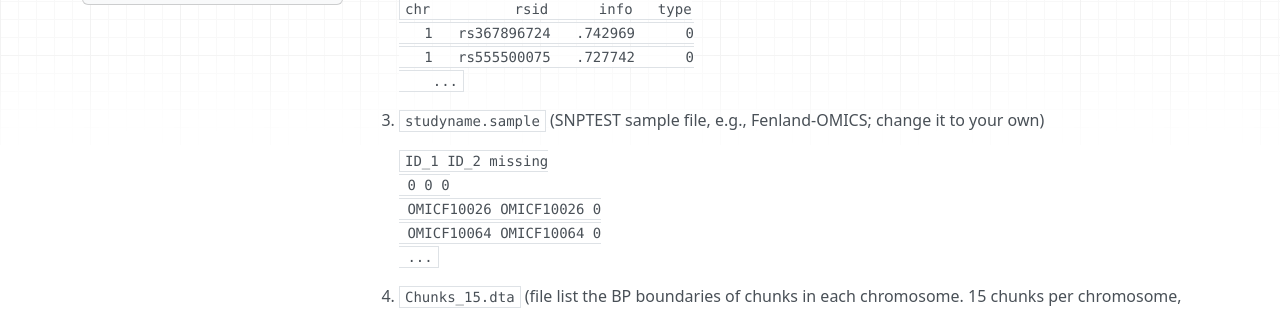
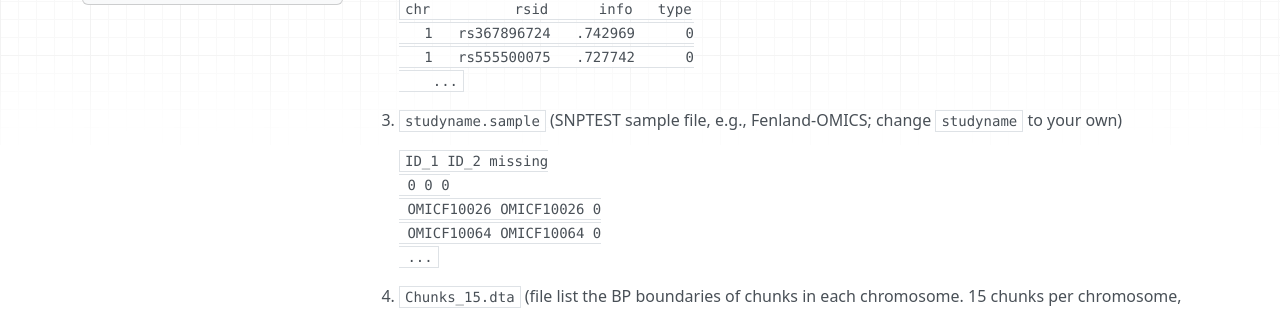
Before and after one commit to jinghuazhao/gwas2, an MkDocs documentation site: the page built from docs/README.md, in a window 1280 px wide and 900 px high, scrolled down 595 px. Shown: the part 161-471 px from the top of the window. Built offline with MkDocs 1.6.1, drawn with Linux system fonts in a browser that asks for light colours; nearby versions of some CDN libraries; a script that is not in the unit is left out.

Commit message:
gwas2 utitlities

````diff
--- a/docs/README.md
+++ b/docs/README.md
@@ -34,7 +34,7 @@ There are four eseential files:
         ...
      ```
 
-   3. `studyname.sample` (SNPTEST sample file, e.g., Fenland-OMICS; change it to your own)
+   3. `studyname.sample` (SNPTEST sample file, e.g., Fenland-OMICS; change `studyname` to your own)
 
 
      ```
````
